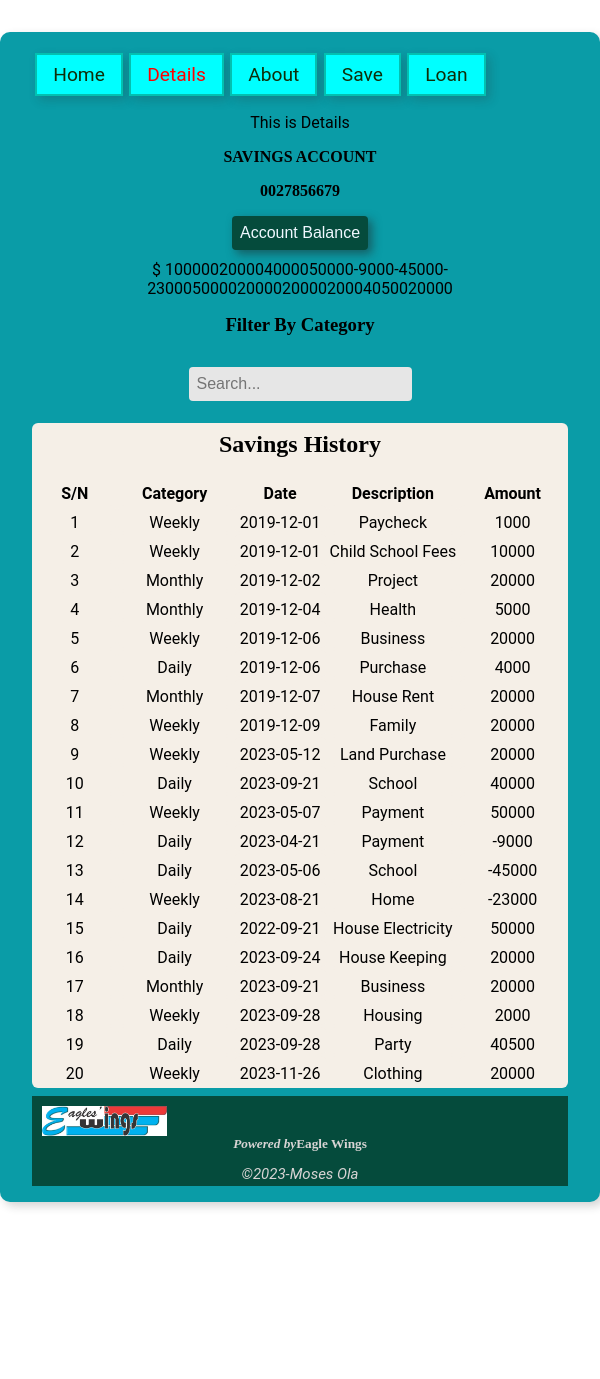
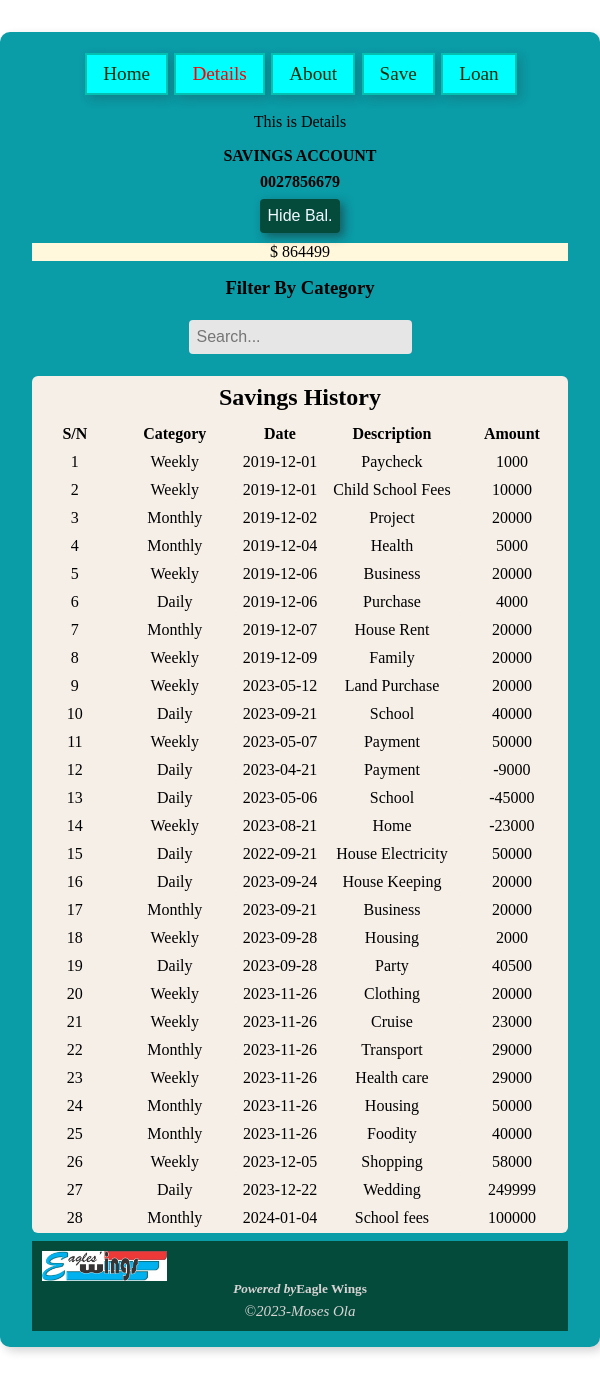
Before and after one commit to Moses-Oyelade/eagle-safe, a React (Create React App) app: page /details in a window 600 px wide. Before the commit the page ends 1234 px from the top, so only its background shows below. Built offline with nearby package versions, Linux system fonts and the light colour scheme; data requests are answered from the project's data file.

Commit message:
adjust style to fit @media

```diff
--- a/db.json
+++ b/db.json
@@ -59,7 +59,7 @@
     {
       "date": "2023-05-12",
       "description": "Land Purchase",
-      "amount": "20000",
+      "amount": 20000,
       "category": "Weekly",
       "id": 9
     },
@@ -139,6 +139,62 @@
       "amount": 20000,
       "category": "Weekly",
       "id": 29
+    },
+    {
+      "date": "2023-11-26",
+      "description": "Cruise",
+      "amount": 23000,
+      "category": "Weekly",
+      "id": 30
+    },
+    {
+      "date": "2023-11-26",
+      "description": "Transport",
+      "amount": 29000,
+      "category": "Monthly",
+      "id": 31
+    },
+    {
+      "date": "2023-11-26",
+      "description": "Health care",
+      "amount": 29000,
+      "category": "Weekly",
+      "id": 32
+    },
+    {
+      "date": "2023-11-26",
+      "description": "Housing",
+      "amount": 50000,
+      "category": "Monthly",
+      "id": 33
+    },
+    {
+      "date": "2023-11-26",
+      "description": "Foodity",
+      "amount": 40000,
+      "category": "Monthly",
+      "id": 34
+    },
+    {
+      "date": "2023-12-05",
+      "description": "Shopping",
+      "amount": 58000,
+      "category": "Weekly",
+      "id": 35
+    },
+    {
+      "date": "2023-12-22",
+      "description": "Wedding",
+      "amount": 249999,
+      "category": "Daily",
+      "id": 36
+    },
+    {
+      "date": "2024-01-04",
+      "description": "School fees",
+      "amount": 100000,
+      "category": "Monthly",
+      "id": 37
     }
   ]
 }
--- a/src/App.css
+++ b/src/App.css
@@ -60,18 +60,9 @@
 
 
 .nav{
-  /* background-color: rgb(10, 65, 62); */
   padding: 0, 5px;
   width: 2rem;
   height: 60px;
-
-}
-
-@media (min-width: 400px) {
- .nav {
-    flex-direction: row;
-  }
-
 }
 
 ul {
@@ -94,8 +85,6 @@ ul {
   color: red;
 }
 
-
-
 nav a {
   display: block;
   background-color: aqua;
@@ -111,3 +100,77 @@ nav a {
 nav a:hover {
   background-color: rgb(3, 192, 176);
 }
+
+.account-hide {
+  display:none;
+}
+
+.account-show {
+  display: block;
+  background-color: cornsilk;
+  color:black;
+}
+
+@media (max-width: 700px) {
+    .hamburger{
+      display: block;
+      color: blueviolet;
+      z-index: 2;
+
+    }
+    .hamburger-active .bar:nth-child(2){
+        opacity: 0;
+    }
+    .hamburger-active .bar:nth-child(1){
+        transform: translateY(8px) rotate(45deg);
+    }
+    .hamburger-active .bar:nth-child(3){
+        transform: translateY(-8px) rotate(-45deg);
+    }
+   .nav-show{
+     position: fixed;
+     left: -100%;
+     top: 50px;
+     gap: 0;
+     flex-direction: column;
+     background-color: rgb(3, 54, 54);
+     width: 100%;
+     height: auto;
+     text-align: center;
+     transition: 0.3s;
+     z-index: 1;
+ }
+
+ul {
+  min-width: 0.2em;
+  padding: 2, 5px;
+  list-style: none;
+  display: flex;
+  flex-direction: row;
+  margin-top: 5px ;
+  margin-bottom: 5px;
+  margin-left: 50px;
+  justify-content: left;
+}
+.navbar{
+  display: flex;
+  flex-direction: column;
+}
+
+ .App {
+    margin: 2rem auto;
+    padding: 1rem 2rem;
+    max-width: 700px;
+    text-align: center;
+    min-height: 50vh;
+    /* background-color: #91d0d4; */
+    background-color: #0a9ca7;
+    box-shadow: 4px 4px 10px rgba(33, 33, 33, 0.2);
+    border-radius: 10px;
+  }
+
+  .App-logo {
+    height: 25vmin;
+    pointer-events: none;
+  }
+ }
--- a/src/App.js
+++ b/src/App.js
@@ -1,4 +1,4 @@
-import { BrowserRouter, Switch, Route } from "react-router-dom";
+import { Switch, Route } from "react-router-dom";
 import Details from "./pages/Details";
 import About from "./pages/About";
 import Save from "./pages/Save";
@@ -15,9 +15,6 @@ function App() {
   return (
     <>
      <div className="App">
-
-
-       <BrowserRouter>
          <NavBar />
            <Switch>
             <Route path= "/details">
@@ -36,8 +33,10 @@ function App() {
                 <Home/>
             </Route>
             </Switch>
-            <Footer/>
-        </BrowserRouter>
+            <footer>
+              <Footer/>
+            </footer>
+
     </div>
     </>
   );
--- a/src/NavBar.js
+++ b/src/NavBar.js
@@ -1,17 +1,42 @@
-import React from 'react'
+import React, { useState } from 'react'
 import { NavLink } from "react-router-dom";
 // import "./Nav.css"
 
 
 
+
 function NavBar() {
+const [isToggle, setIsToggle] = useState(false);
+
+function handleClick(){
+    setIsToggle((isToggle) => !isToggle);
+
+}
+
+const nav = isToggle ? "nav-show" : "nav";
+const hamburger = isToggle ? 'hamburger' : "hamburger-active"
+
+// const lines = <div class= {hamburger}
+//                   onClick={handleClick}
+//                   >
+//                   <span class="bar"></span>
+//                   <span class="bar"></span>
+//                   <span class="bar"></span>
+//               </div>;
 
 
 
 
   return (
     <div id="navbar">
-      <nav className="nav">
+      <div class= {hamburger}
+                  onClick={handleClick}
+                  >
+                  <span class="bar"></span>
+                  <span class="bar"></span>
+                  <span class="bar"></span>
+              </div>
+      <nav className={nav}>
         <ul className="navlink">
           <li>
             <NavLink exact to="/">Home</NavLink>
--- a/src/components/ContactUs.js
+++ b/src/components/ContactUs.js
@@ -16,7 +16,7 @@ function ContactUs() {
 
       return (
         <div id="contact">
-            <h3>CONTACT US</h3>
+            CONTACT US
             <a href={links.github}>github</a>
             <a href={links.linkedin}>linkedin</a>
             <a href={links.facebook}>facebook</a>
--- a/src/components/SavingsHistory.js
+++ b/src/components/SavingsHistory.js
@@ -7,10 +7,12 @@ import FilterTransaction from './FilterTransaction';
 const SavingsHistory = ( ) => {
 
   const [transactions, setTransactions] = useState([]);
-  const [newChange, setNewChange] = useState(false)
+  const [newChange, setNewChange] = useState(false);
+  const [isOn, setIsOn] = useState(false);
 
 
-let count = 1
+
+  let count = 1;
 
   useEffect(() => {
     fetch("http://localhost:3000/transactions")
@@ -20,22 +22,15 @@ let count = 1
   }, [newChange]);
 
 
-  // function HandleBalanceClick() {
-
-  const totalBal = transactions.map(transaction => transaction.amount).reduce((accumulator, current) => accumulator + current, 0);
- console.log(`Balance ${totalBal}`)
-
-  // }
-
-//  let sum = 0;
-
-//  transactions.forEach(transaction => {
-//   sum += transaction.amount;
-//  })
+  function handleBalanceClick() {
+    setIsOn((isOn) => !isOn)
+  };
 
 
+const totalBal = transactions.map(transaction => (transaction.amount)).reduce((accumulator, current) => accumulator + current, 0);
+console.log(`Balance ${totalBal}`)
 
-
+const accountBal = isOn ? "account-hide" : "account-show ";
 
 
   return (
@@ -45,10 +40,10 @@ let count = 1
       <h4>SAVINGS ACCOUNT</h4>
       <h4>0027856679</h4>
       <button id="balance"
-      >Account Balance
+        onClick={handleBalanceClick}
+      >{isOn ? "Show Bal." : "Hide Bal."}
       </button>
-      <p>$ {totalBal}</p>
-      {/* <p>{sum}</p> */}
+      <p className={accountBal}>$ {totalBal}</p>
 
       </div>
 
@@ -75,8 +70,6 @@ let count = 1
                 <Data key={transaction.id}
                         count={count++}
                         transaction={transaction}
-                    // onUpdatedItem={handleUpatedTransactions}
-
                     />
                 ))}
             </tbody>
--- a/src/index.css
+++ b/src/index.css
@@ -1,6 +1,3 @@
-
-
-
 :root {
   --magenta: rgb(210, 51, 210);
   --cyan: rgb(4, 56, 56);
@@ -17,11 +14,6 @@
   box-sizing: border-box;
 }
 
-/* AccountDetail {
-  background: rgb(231, 231, 231);
-  font-family: "Segoe UI", Tahoma, Geneva, Verdana, sans-serif;
-  font-size: 18px;
-} */
 
 button,
 #loan button{
@@ -48,10 +40,7 @@ button,
   height: 100px;
   padding: 0.1rem;
   margin-bottom: 5px;
-
 }
-
-
 
 input {
   border: none;
@@ -62,13 +51,9 @@ input {
   font-size: 1rem;
   background: var(--background-light);
 }
-/*
-span[role="image"] {
-  color: transparent;
-  text-shadow: 0 0 0 black; */
 
 
-.Home {
+/* .Home {
   margin: 2rem auto;
   padding: 1rem 2rem;
   max-width: 700px;
@@ -76,7 +61,7 @@ span[role="image"] {
   color: var(--font-color);
   box-shadow: 4px 4px 10px rgba(33, 33, 33, 0.2);
   border-radius: 10px;
-}
+} */
 
 #loan-form{
   display: flex;
@@ -104,23 +89,13 @@ article img {
 }
 
 article {
-
-  padding:20px;
+  padding:10px;
   margin: 2px 0;
   max-width:500px;
   max-height: 300px;
   border: dashed 1px black;
 
 }
-
-/* article p {
-  margin: 0px;
-  width: 500px;
-
-} */
-
-
-
 
 header {
   display: flex;
@@ -188,10 +163,6 @@ header h2 {
   background-color: lightblue;
 }
 
-/* .Items button.remove {
-  background-color: var(--magenta);
-  color: white;
-} */
 
 .Items li .category {
   justify-self: end;
@@ -206,8 +177,6 @@ header h2 {
   padding-bottom: 0.2em;
   margin-bottom: 0.5em;
 }
-
-
 
 .NewItem,
 .NewItem ul {
@@ -241,18 +210,6 @@ header h2 {
 }
 
 
-
-* {
-  margin: 0;
-  padding: 0;
-  box-sizing: border-box;
-}
-
-body {
-  font-family: "Roboto", sans-serif;
-  font-size: 16px;
-}
-
 h1,
 h2,
 h3,
@@ -260,7 +217,7 @@ h4,
 h5,
 h6 {
   font-family: "Playfair Display", serif;
-  margin-bottom: 1em;
+  margin-bottom: 0.5em;
 }
 
 p {
@@ -277,7 +234,7 @@ p {
 
 #about {
   height: 60vh;
-  min-height: 400px;
+  min-height: 500px;
   background-color: cornsilk;
 
 }
@@ -291,22 +248,17 @@ p {
   justify-content: center;
   flex-direction: column;
   text-align: center;
-  padding: 1rem;
+  padding: 2rem;
 }
 
 #about img {
   max-height: 40px;
-  margin-top: 10px;
+  margin-top: 20px;
 }
 
 #about a {
   display: block;
 }
-/*
-#projects {
-  background-color: cornsilk;
-  min-height: 400px;
-} */
 
 #list{
   display: flex;
@@ -323,7 +275,6 @@ p {
 }
 
 #filter-search {
-  /* background-color: lightblue; */
   margin: 0.25rem;
   width: 15rem;
   padding: 0.5rem;
@@ -394,5 +345,4 @@ p {
   padding: 10px;
   height: 90px;
 
-
 }
--- a/src/index.js
+++ b/src/index.js
@@ -1,4 +1,4 @@
-import React from 'react';
+import { BrowserRouter } from "react-router-dom";
 import ReactDOM from 'react-dom/client';
 import App from './App';
 import './index.css';
@@ -6,7 +6,7 @@ import './index.css';
 
 const root = ReactDOM.createRoot(document.getElementById('root'));
 root.render(
-  <React.StrictMode>
+  <BrowserRouter>
     <App />
-  </React.StrictMode>
+  </BrowserRouter>
 );
--- a/src/pages/Details.js
+++ b/src/pages/Details.js
@@ -1,6 +1,6 @@
 import React from 'react'
 import SavingsHistory from "../components/SavingsHistory";
-// // import FilterTransaction from '../components/FilterTransaction';
+// import FilterTransaction from '../components/FilterTransaction';
 
 
 function Details() {
@@ -12,7 +12,7 @@ function Details() {
       <SavingsHistory/>
 
     </div>
-     </>
+     <></></>
 
         )
 
```
Also changed, not shown: src/components/Avatar.js (+7 -7 lines).
